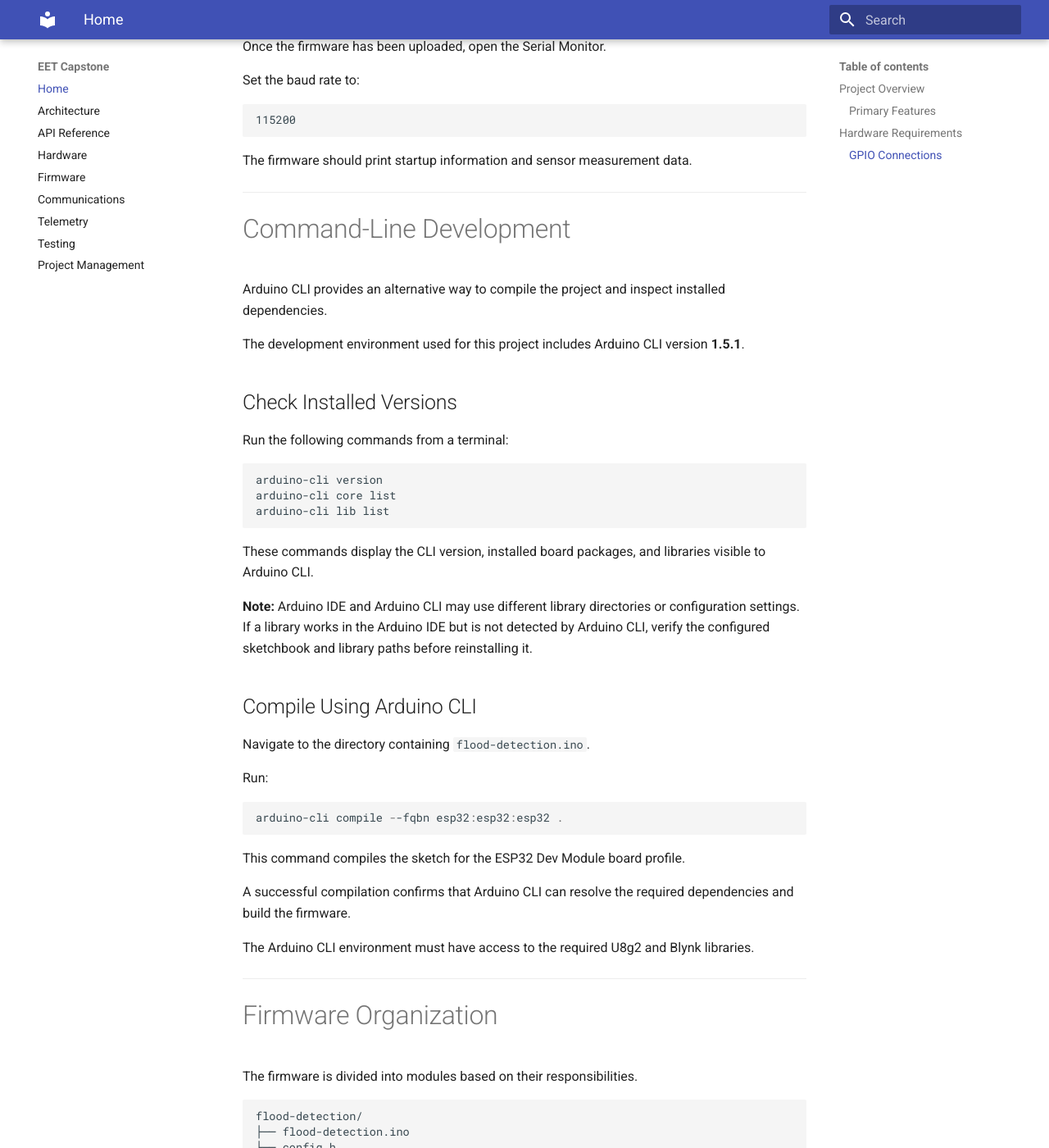
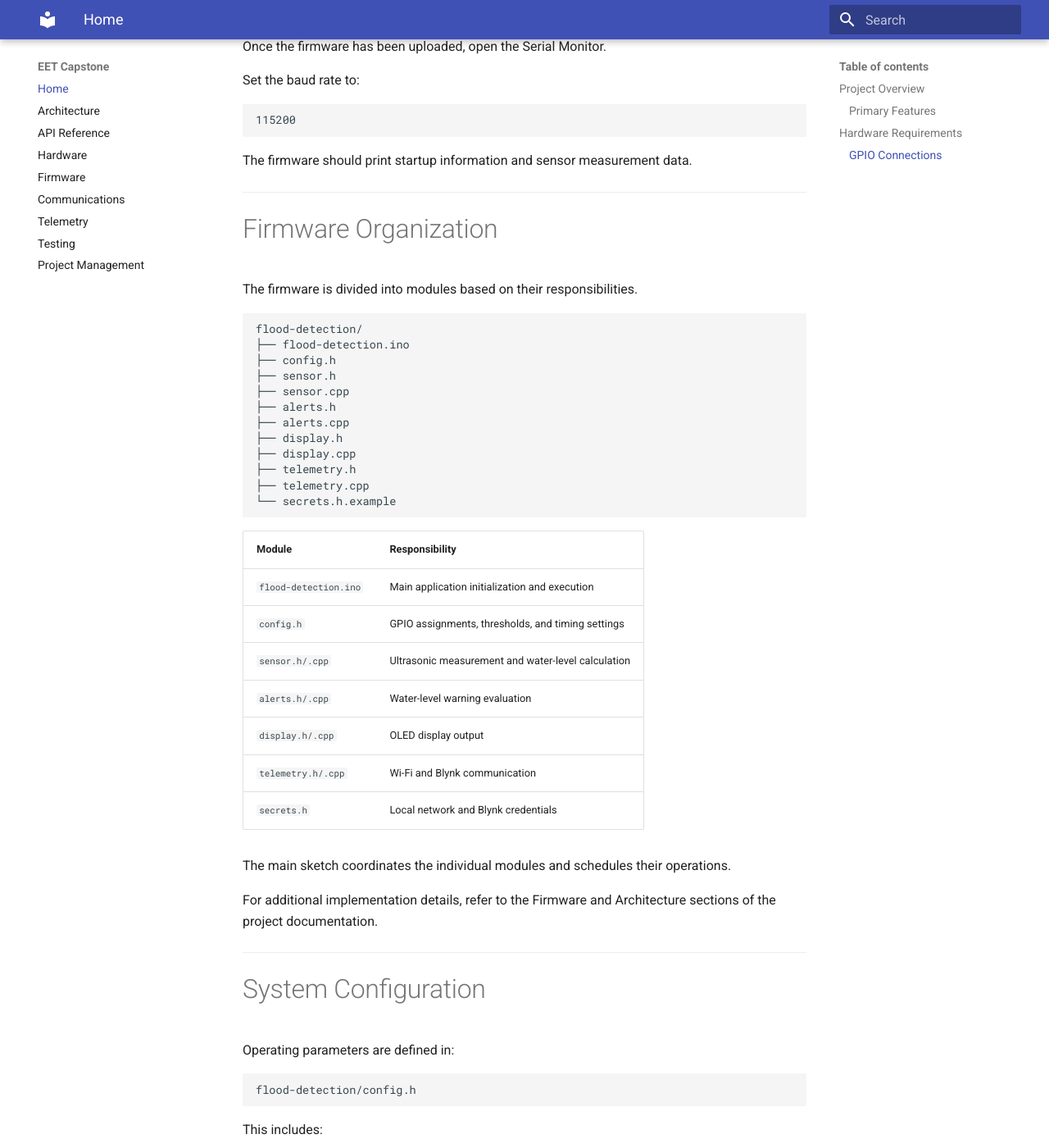
Before and after one commit to WizardInDminor/flood-detection, an MkDocs documentation site: the page built from docs/README.md, in a window 1280 px wide and 1400 px high, scrolled down 7623 px. Shown: the whole window at 82% size. Built offline with MkDocs 1.6.1 and Material for MkDocs 9.7.7, drawn with Linux system fonts in a browser that asks for light colours; some of the changed text lies outside the part shown.

Commit message:
Revised README

````diff
--- a/docs/README.md
+++ b/docs/README.md
@@ -287,44 +287,6 @@ The firmware should print startup information and sensor measurement data.
 
 ---
 
-# Command-Line Development
-
-Arduino CLI provides an alternative way to compile the project and inspect installed dependencies.
-
-The development environment used for this project includes Arduino CLI version **1.5.1**.
-
-## Check Installed Versions
-
-Run the following commands from a terminal:
-
-```powershell
-arduino-cli version
-arduino-cli core list
-arduino-cli lib list
-```
-
-These commands display the CLI version, installed board packages, and libraries visible to Arduino CLI.
-
-**Note:** Arduino IDE and Arduino CLI may use different library directories or configuration settings. If a library works in the Arduino IDE but is not detected by Arduino CLI, verify the configured sketchbook and library paths before reinstalling it.
-
-## Compile Using Arduino CLI
-
-Navigate to the directory containing `flood-detection.ino`.
-
-Run:
-
-```powershell
-arduino-cli compile --fqbn esp32:esp32:esp32 .
-```
-
-This command compiles the sketch for the ESP32 Dev Module board profile.
-
-A successful compilation confirms that Arduino CLI can resolve the required dependencies and build the firmware.
-
-The Arduino CLI environment must have access to the required U8g2 and Blynk libraries.
-
----
-
 # Firmware Organization
 
 The firmware is divided into modules based on their responsibilities.
````
Also changed, not shown: other parts of docs/README.md (+3 -2 lines).
